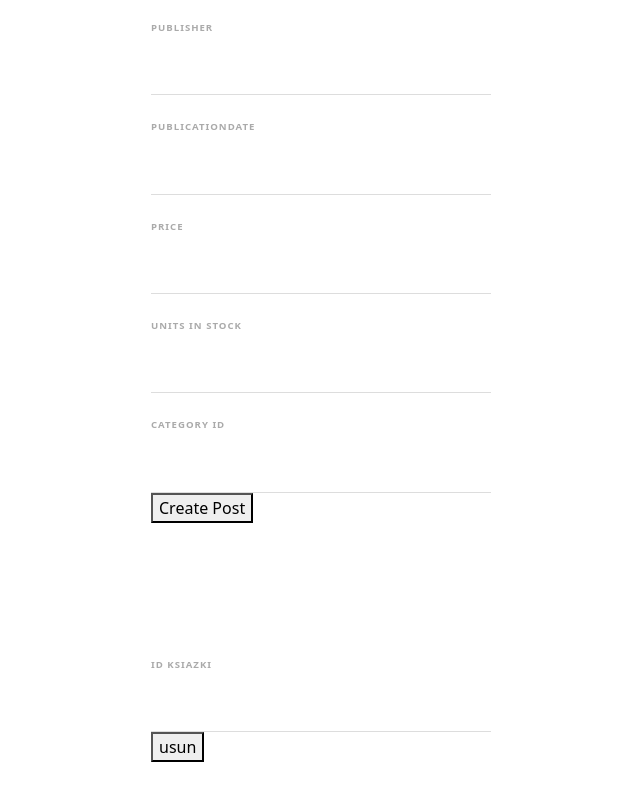
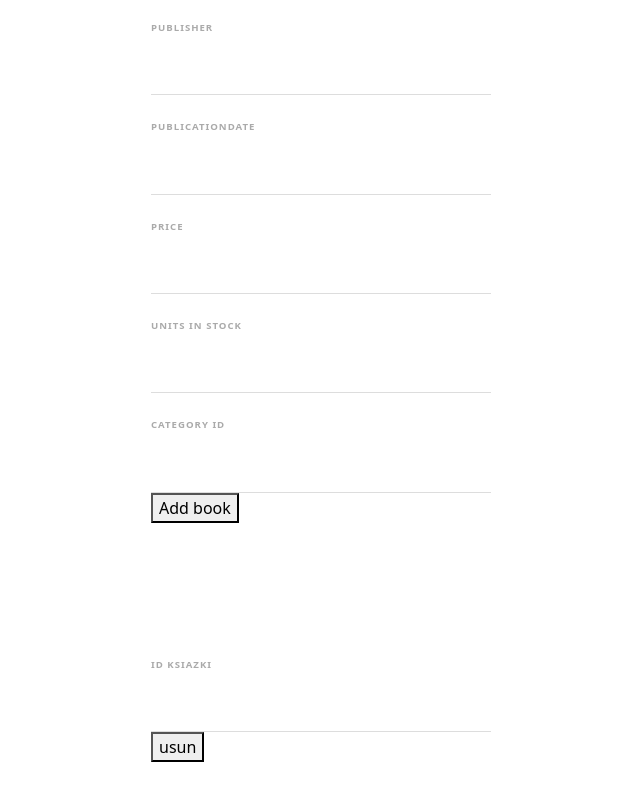
Before and after one commit to KrzycheG/ZwinneProj, a Vue app in the folder src/frontend/: page / in a window 1280 px wide. Shown: the part 597-1397 px from the top of the page, without its empty margins (319-959 px from the left). Built offline with nearby package versions, Linux system fonts and the light colour scheme; no server answers.

Commit message:
Małe poprawki nazw

```diff
--- a/src/frontend/src/components/PostProduct.vue
+++ b/src/frontend/src/components/PostProduct.vue
@@ -28,7 +28,7 @@
         <label for="categoryID"> Category id </label>
         <input type="text" id="categoryID" required v-model = "formData.categoryID">
       </div>
-      <button>Create Post</button>
+      <button>Add book</button>
     </form>
 </template>
 
```
